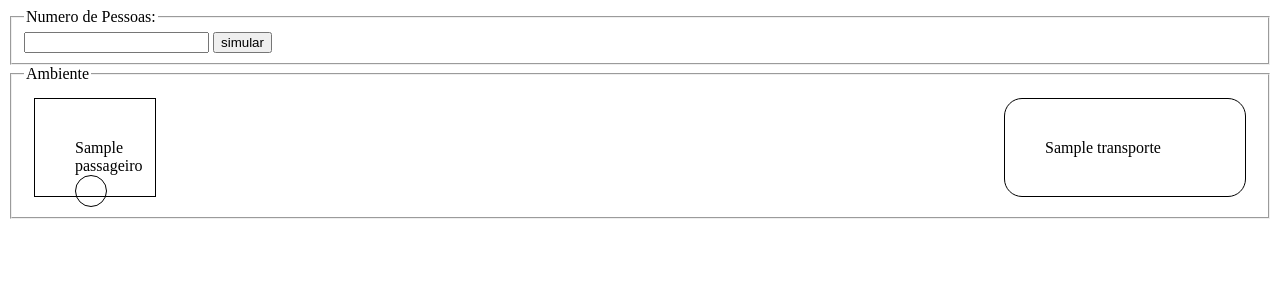
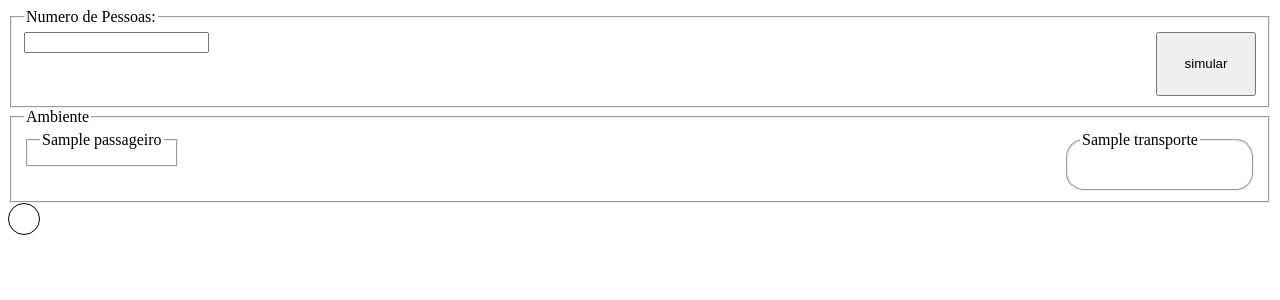
Before and after one commit to hugoantunes/epa2, a Django app: template SimulaPass/templates/index.html in a window 1280 px wide. Shown: the top 300 px of the page. Run offline with Django 3.2, Linux system fonts and the light colour scheme; tables that the repository leaves empty hold one stand-in row (values such as "Sample post"); the template is opened without the code that fills it: values that come from a table or form of the project are taken from there, most other values are stand-ins (such as "Sample title", 1, 10 or a date in 2020); parts of the project's set-up code (start-up, migrations or seed data) failed here and were passed over.

Commit message:
layout da simulação fechado

```diff
--- a/SimulaPass/media/css/base.css
+++ b/SimulaPass/media/css/base.css
@@ -6,6 +6,11 @@ div{
     padding:40px;
     display:block;
     position:relative;
+}
+#simular{
+    height: 64px;
+    width: 100px;
+    float: right;
 }
 .ambiente{
     display:block;
@@ -16,11 +21,13 @@ div{
     border-radius: 18px;
     float:right;
     width: 160px;
-    margin-left: 375px;
+    margin-left: 450px;
 }
 
 .passageiro{
-    float:left;
+    float: left;
+    position: relative;
+    display: block;
 }
 
 .pessoa{
@@ -29,5 +36,9 @@ div{
     display:block;
     width:30px;
     height:30px;
-    position: absolute;
+    position: relative;
 }
+
+fieldset.transporte{
+    height: 40px;
+}
--- a/SimulaPass/templates/index.html
+++ b/SimulaPass/templates/index.html
@@ -30,15 +30,17 @@
     <fieldset class='ambiente'>
         <legend>Ambiente</legend>
         {% for passageiro in passageiros %}
-            <div class='passageiro' id='{{passageiro.nome}}'>{{passageiro.nome}}<span class='pessoa'></span></div>
+            <fieldset class='passageiro' id='{{passageiro.nome}}'>
+                <legend>{{passageiro.nome}}</legend>
+            </fieldset>
         {%endfor%}
 
         {% for transporte in transportes %}
-            <div class='transporte' id='{{transporte.nome}}'>{{transporte.nome}}</div>
+            <fieldset class='transporte' id='{{transporte.nome}}'><legend>{{transporte.nome}}</legend></fieldset>
         {%endfor%}
     </fieldset>
 
-
+ </span><span class='pessoa'></span>
 </body>
 
 </html>
```
